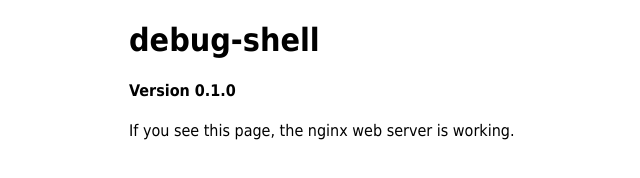
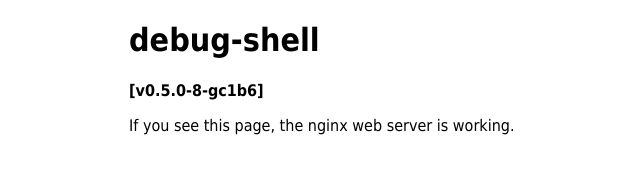
Before and after one commit to kubernetista/debug-shell, a plain HTML site: page docker-build/index.html in a window 1280 px wide. Shown: the whole page, without its empty margins (231-871 px from the left). Drawn offline with Linux system fonts and the light colour scheme.

Commit message:
update index and build

```diff
--- a/docker-build/index.html
+++ b/docker-build/index.html
@@ -10,7 +10,7 @@
   </head>
   <body>
     <h1>debug-shell</h1>
-    <h4>Version 0.1.0</h4>
+    <b>[v0.5.0-8-gc1b6]</b>
     <p>If you see this page, the nginx web server is working.</p>
   </body>
 </html>
```
Also changed, not shown: 1 other file.
